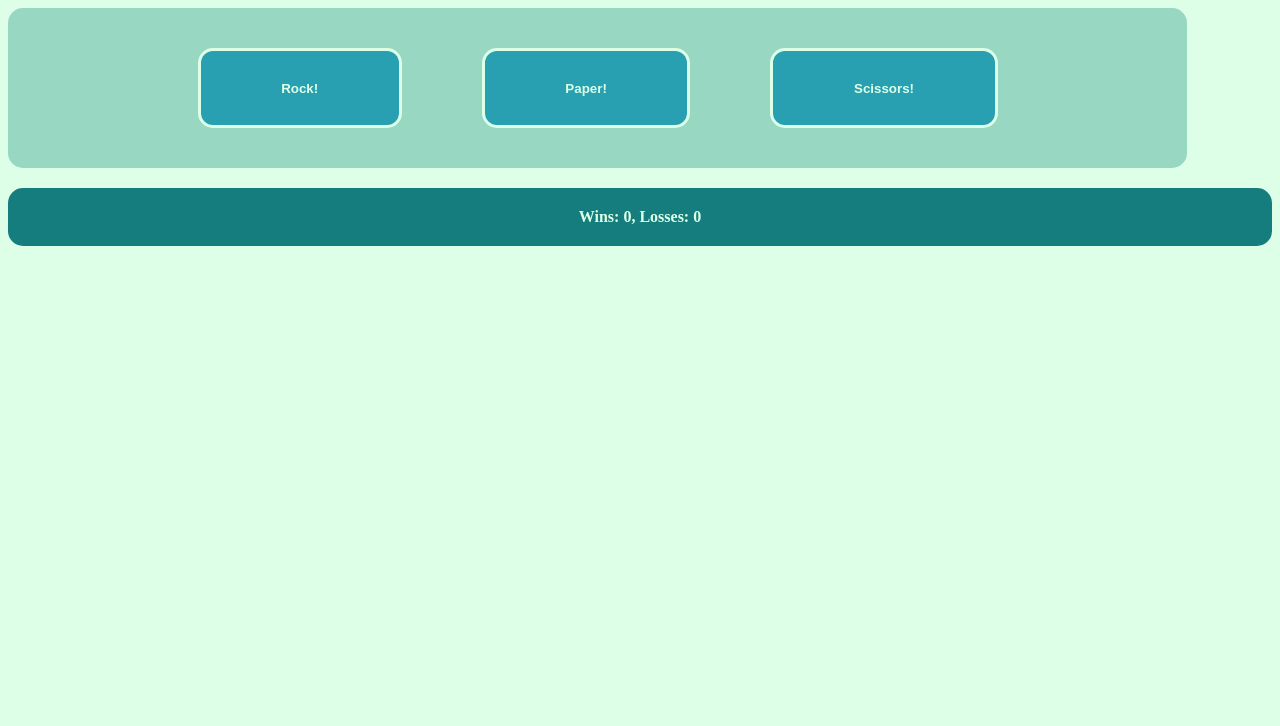
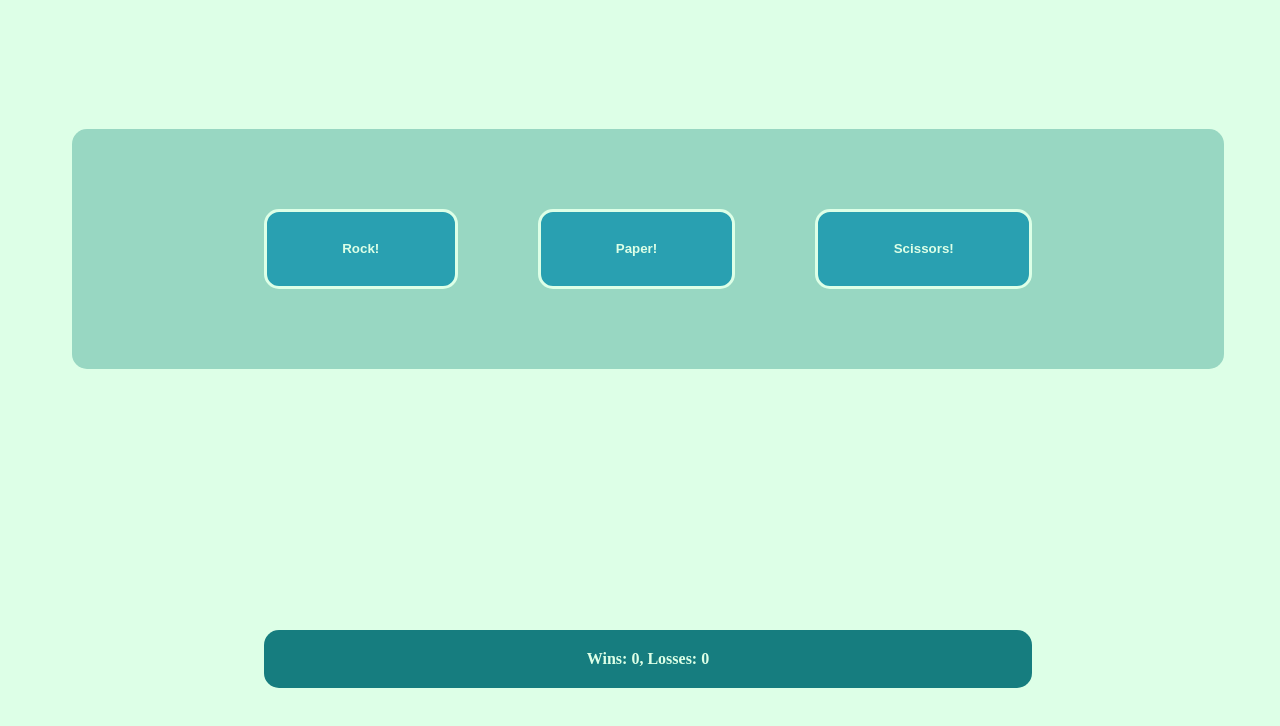
Before and after one commit to c-casey/rock-paper-scissors, a plain HTML site: page index.html in a window 1280 px wide. Drawn offline with Linux system fonts and the light colour scheme.

Commit message:
Center elements on page

```diff
--- a/styles.css
+++ b/styles.css
@@ -1,10 +1,13 @@
 body {
+    position: absolute;
+    overflow: hidden;
+    width: 100%;
+    height: 100%;
     background-color: #ddffe7;
     display: flex;
     flex-direction: column;
     justify-content: space-around;
     gap: 20px;
-    /* align-items: center; */
 }
 
 .text-container {
@@ -17,6 +20,7 @@ body {
     background-color: #167d7f;
     border-radius: 15px;
     padding: 20px;
+    margin: 0 20%;
 }
 
 .button-container {
@@ -24,13 +28,12 @@ body {
     flex-direction: row;
     justify-content: space-between;
     flex-shrink: 0;
-    max-width: 800px;
     height: 80px;
     gap: 80px;
-    padding: 40px 15%;
+    padding: 80px 15%;
     background-color: #98d7c2;
     border-radius: 15px;
-
+    margin: 0 5%;
 }
 
 button {
```
